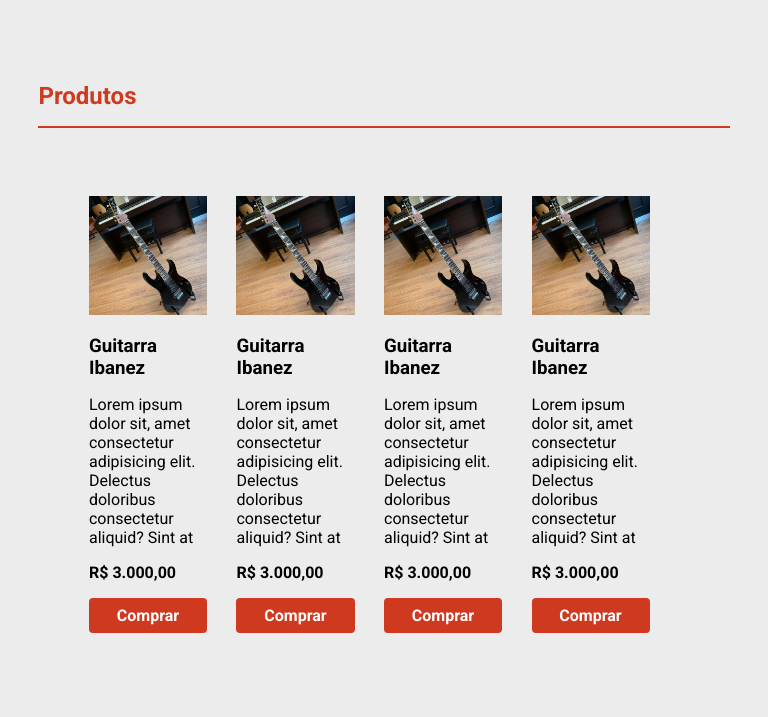
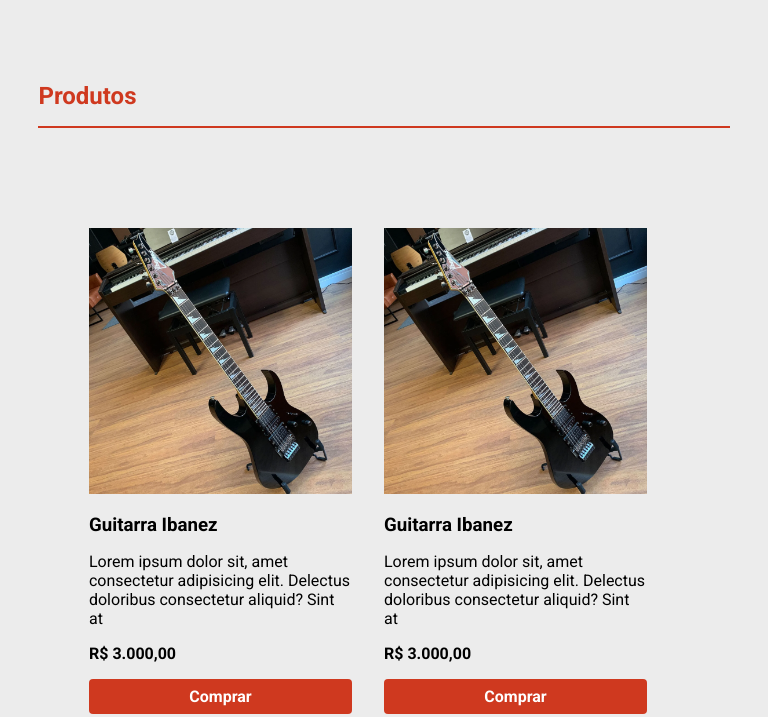
Before and after one commit to LucasOy1/atividade_modulo_11, a plain HTML site: page index.html in a window 768 px wide. Shown: the part 595-1312 px from the top of the page. Drawn offline with Linux system fonts and the light colour scheme.

Commit message:
commit final

```diff
--- a/main.css
+++ b/main.css
@@ -180,8 +180,20 @@ section {
         font-size: 18px;
     }
 
-    .guitarras {
-        display: flex;
-        grid-template-columns: repeat(2, 100%);
+    .lista-guitarras li {
+        list-style: none;
+        max-width: 30%;
+    }
+
+    .lista-guitarras {
+        display: grid;
+        grid-template-columns: 1fr 1fr;
+    }
+
+    .lista-guitarras li {
+        list-style: none;
+        max-width: 136%;
+        margin: 32px 0;
+        padding-right: 32px;
     }
 }
```
